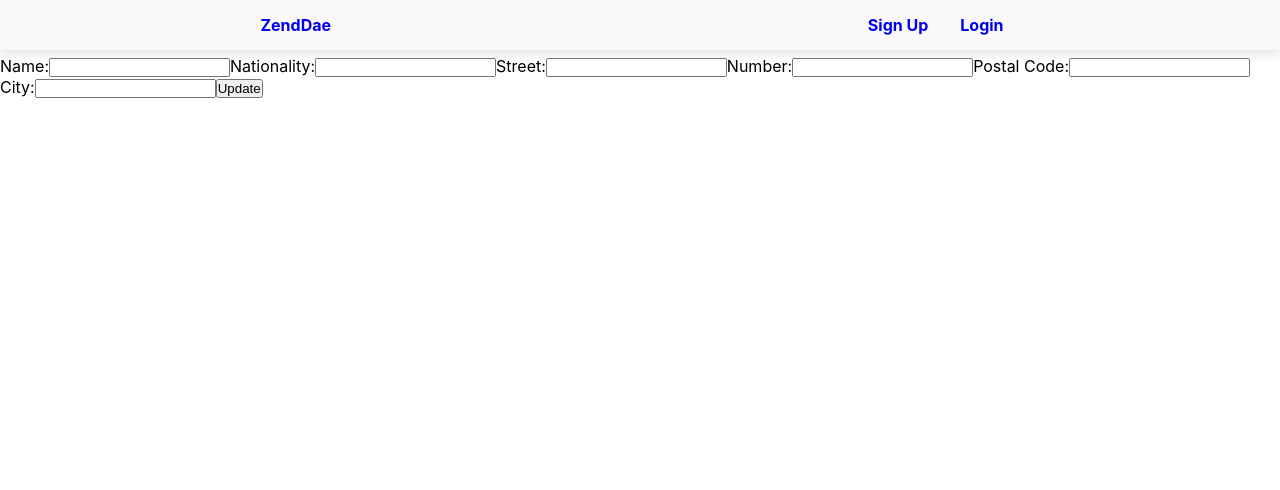
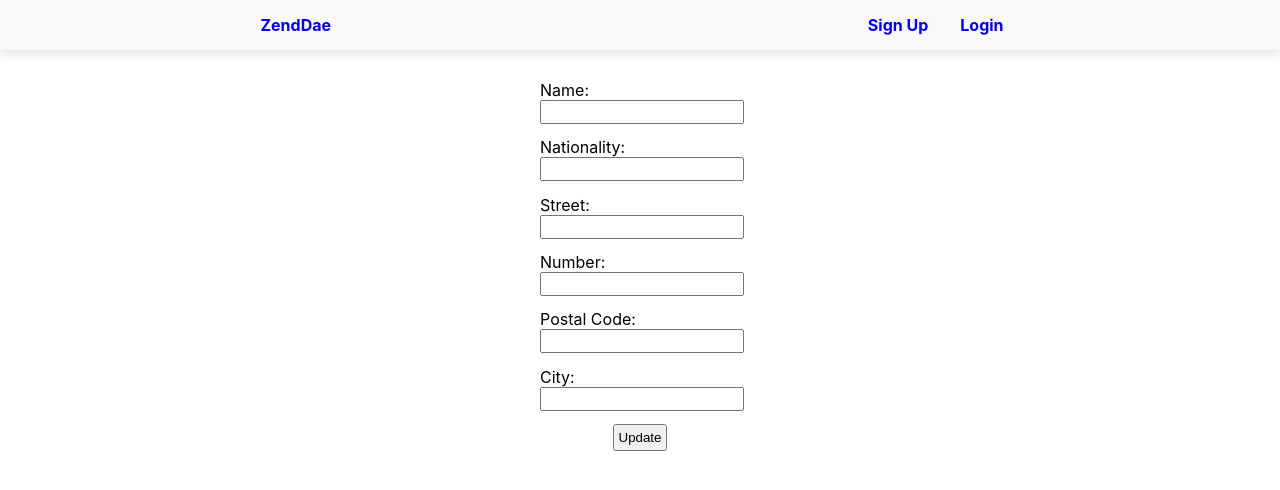
Before and after one commit to church-project-one/unsere-raum-client, a React (Create React App) app: page /edit-profile/1 in a window 1280 px wide. Shown: the top 490 px of the page. Built offline with nearby package versions, Linux system fonts and the light colour scheme; no server answers.

Commit message:
styling and adjust room page details code

```diff
--- a/src/App.css
+++ b/src/App.css
@@ -1,6 +1,10 @@
 *{
   margin: 0;
   padding: 0;
+}
+
+button {
+  padding: 4px;
 }
 
 header {
@@ -421,7 +425,20 @@ table tbody tr td {
 /* Styling for edit profile user */
 
 #form-edit-profile {
-  margin-top: 3.5em;
+  display: flex;
+  flex-direction: column;
+  width: 200px;
+  margin: 5em auto;
+}
+
+#form-edit-profile input {
+  width: 200px;
+  height: 20px;
+  margin-bottom: 1em;
+}
+
+#form-edit-profile button {
+  margin: auto;
 }
 
 
--- a/src/pages/MyLivingRoom.js
+++ b/src/pages/MyLivingRoom.js
@@ -19,7 +19,7 @@ function MyLivingRoom() {
         axios.get(`${API_URL}/api/rooms`, {headers: {Authorization: `Bearer ${storedToken}`}})
           .then(response => {
             const ownedRoomIds = response.data
-            .filter(element => element.roomOwner._id === user._id)
+            .filter(element => element.roomOwner?._id === user?._id)
             .map(element => element._id);
             setRoomOwnerId(ownedRoomIds);
             setFilterRoom(response.data.filter(element => element.partners.length > 0));
--- a/src/pages/RoomPageDetails.js
+++ b/src/pages/RoomPageDetails.js
@@ -41,7 +41,7 @@ function RoomPageDetails() {
 
   const toggleAddPartner = () => {
     const addPartnerFormElement = document.querySelector(".form-add-partner")
-    addPartnerFormElement.classList.toggle("active");
+    addPartnerFormElement?.classList.toggle("active");
   };
 
   const fetchMyPartners = () => {
@@ -92,20 +92,21 @@ function RoomPageDetails() {
       <Link to={`/add-partner/${roomId}`} className="add-partner-link">Add Partner +</Link>
       <div id="partners-list">
         <h3 className="my-partners-title">My Partners: </h3>
+        {partners.length > 0 ? (
           <table>
             <tbody>
               {partners.map((element, index) => (
                 <tr key={index}>
-              <td>{index + 1 + "."}</td>
+                  <td>{index + 1}.</td>
                   <td>{element.partner?.name}</td>
-              {console.log(element._id)}
-              <td>
-                <Link to={`/partners/${element._id}`}>Details</Link>
-              </td>
+                  <td><Link to={`/partners/${element._id}`}>Details</Link></td>
                 </tr>
               ))}
             </tbody>
           </table>
+        ) : (
+          <p>No partners at this moment.</p>
+        )}
       </div>
     </div>
   )
```
Lines whose indentation alone changed are shown as unchanged.
